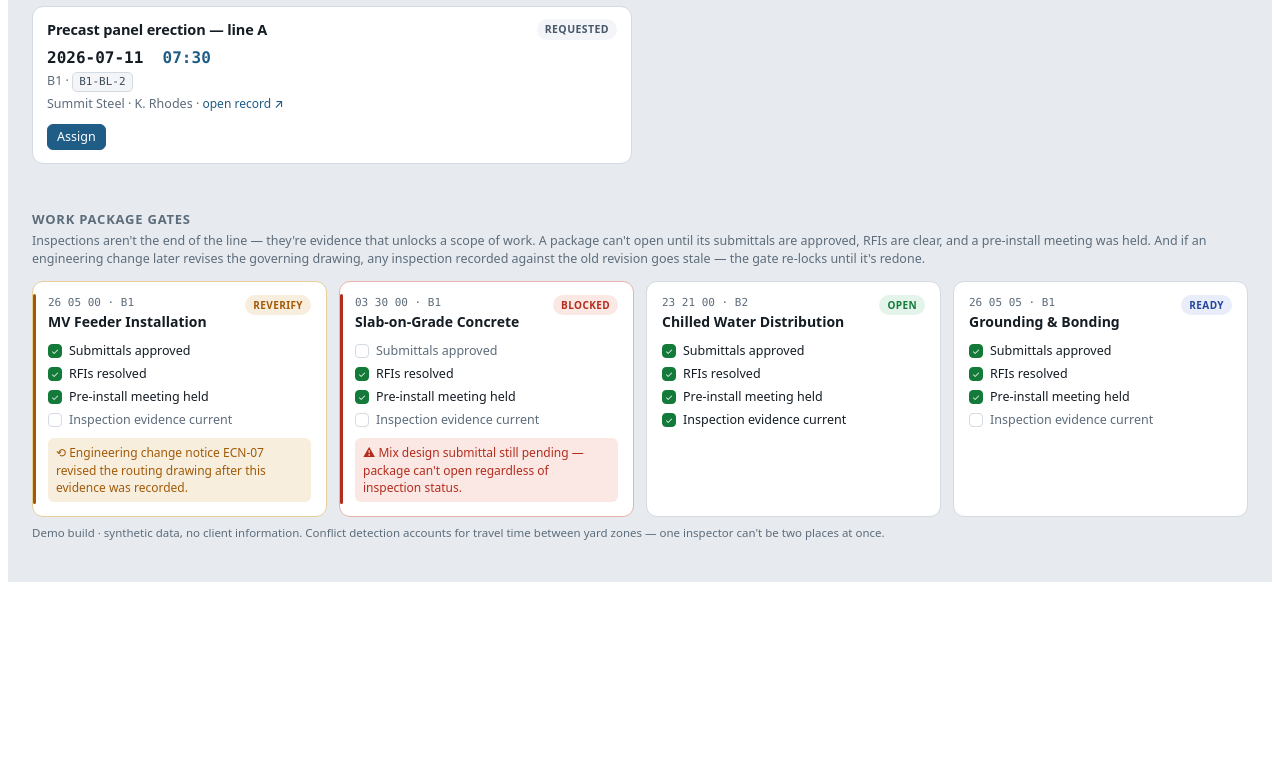
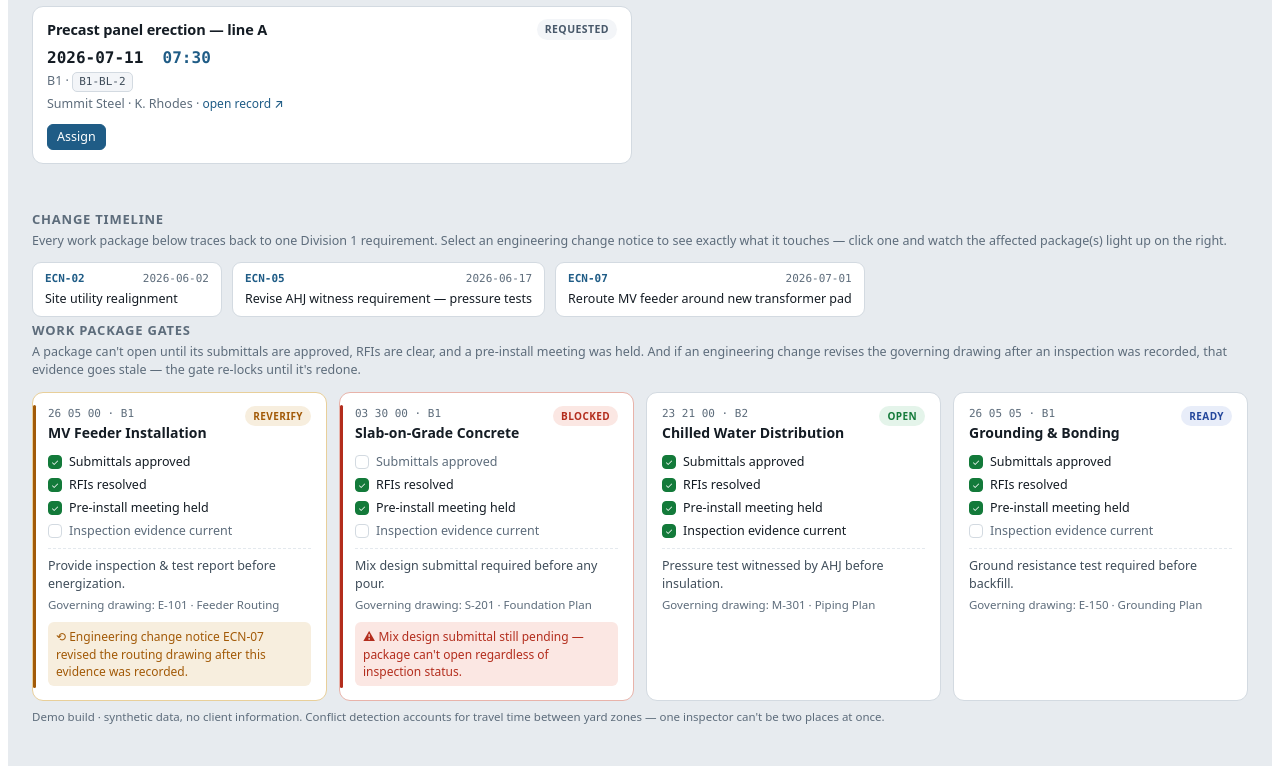
Before and after one commit to christopherlhamil-creator/inspection-request-scheduler, a plain HTML site: page index.html in a window 1280 px wide. Shown: the part 2045-2819 px from the top of the page. Before the commit the page ends 2635 px from the top, so only its background shows below. Drawn offline with Linux system fonts and the light colour scheme.

Commit message:
Add the change timeline — Div 1 as the cross-reference spine
The real system: every work package traces to one Division 1
requirement, which already joins to its governing drawing, submittal,
and inspection evidence. This makes that join visible and interactive:
click an engineering change notice and see exactly which work
package(s) it re-locks, live, without re-deriving anything.

Fixes a bug caught in testing: the bulletin chip's own selected-state
highlight never applied because the click handler didn't re-render the
timeline strip itself.

README: reframes the whole system around Div 1 as the cross-reference
database, and adds the prototype (Python) -> production (Apps Script,
autonomous, no external APIs) origin story.

Co-Authored-By: Claude Opus 4.8 <noreply@anthropic.com>

```diff
--- a/index.html
+++ b/index.html
@@ -130,6 +130,23 @@
   .gitem.off span.k{color:var(--mut)}
   .gnote{font-size:12px;color:var(--hold);margin-top:9px;background:var(--hold-tint);border-radius:6px;padding:6px 8px}
   .gnote.stop{color:var(--stop);background:var(--stop-tint)}
+  .gate .req{font-size:12.5px;color:#3f4d5a;margin-top:8px;padding-top:8px;border-top:1px dashed var(--line2)}
+  .gate .dwg{font-size:11.5px;color:var(--mut);margin-top:3px}
+  .gate.hl{box-shadow:0 0 0 2px var(--steel);border-color:var(--steel)}
+
+  /* change timeline */
+  .bull-strip{display:flex;gap:10px;flex-wrap:wrap;margin:2px 0 4px}
+  .bull{background:var(--card);border:1px solid var(--line);border-radius:9px;padding:8px 12px;cursor:pointer;
+    min-width:190px;transition:border-color .12s,box-shadow .12s}
+  .bull:hover{border-color:#bcccd8}
+  .bull.sel{border-color:var(--steel);box-shadow:0 0 0 2px var(--steel-tint)}
+  .bull .id{font-family:var(--mono);font-size:11px;color:var(--steel);font-weight:600}
+  .bull .bdate{font-family:var(--mono);font-size:11px;color:var(--mut);float:right}
+  .bull .btitle{font-size:12.5px;margin-top:3px;text-wrap:balance}
+  .bull-summary{font-size:12.5px;color:var(--ink);background:var(--steel-tint);border-radius:8px;
+    padding:9px 12px;margin:2px 0 16px;display:none}
+  .bull-summary.show{display:block}
+  .bull-summary b{color:var(--steel)}
 </style>
 
 <div class="ib-root">
@@ -179,11 +196,17 @@
   </div>
 
   <div class="gates-sec">
+    <div class="gates-h"><h2>Change timeline</h2></div>
+    <p class="gates-sub">Every work package below traces back to one Division 1 requirement. Select an
+      engineering change notice to see exactly what it touches — click one and watch the affected
+      package(s) light up on the right.</p>
+    <div class="bull-strip" id="bulletins"></div>
+    <div class="bull-summary" id="bullSummary"></div>
+
     <div class="gates-h"><h2>Work package gates</h2></div>
-    <p class="gates-sub">Inspections aren't the end of the line — they're evidence that unlocks a scope of
-      work. A package can't open until its submittals are approved, RFIs are clear, and a pre-install
-      meeting was held. And if an engineering change later revises the governing drawing, any inspection
-      recorded against the old revision goes stale — the gate re-locks until it's redone.</p>
+    <p class="gates-sub">A package can't open until its submittals are approved, RFIs are clear, and a
+      pre-install meeting was held. And if an engineering change revises the governing drawing after an
+      inspection was recorded, that evidence goes stale — the gate re-locks until it's redone.</p>
     <div class="gates-grid" id="gates"></div>
   </div>
 
@@ -244,22 +267,38 @@
   // until it's redone. This is the compliance backbone the scheduler feeds.
   var WORK_PACKAGES=[
     { spec:"26 05 00", name:"MV Feeder Installation", building:"B1",
+      requirement:"Provide inspection & test report before energization.", drawing:"E-101 · Feeder Routing",
       submittals:"Approved", rfisClear:true, preInstall:true,
       evidenceId:"F113", governingRevDate:day(-1)+"T00:00", // design change landed AFTER the evidence was recorded
       note:"Engineering change notice ECN-07 revised the routing drawing after this evidence was recorded." },
     { spec:"03 30 00", name:"Slab-on-Grade Concrete", building:"B1",
+      requirement:"Mix design submittal required before any pour.", drawing:"S-201 · Foundation Plan",
       submittals:"Pending", rfisClear:true, preInstall:true,
       evidenceId:null, governingRevDate:day(-30)+"T00:00",
       note:"Mix design submittal still pending — package can't open regardless of inspection status." },
     { spec:"23 21 00", name:"Chilled Water Distribution", building:"B2",
+      requirement:"Pressure test witnessed by AHJ before insulation.", drawing:"M-301 · Piping Plan",
       submittals:"Approved", rfisClear:true, preInstall:true,
       evidenceId:"F114", governingRevDate:day(-30)+"T00:00",
       note:"" },
     { spec:"26 05 05", name:"Grounding & Bonding", building:"B1",
+      requirement:"Ground resistance test required before backfill.", drawing:"E-150 · Grounding Plan",
       submittals:"Approved", rfisClear:true, preInstall:true,
       evidenceId:null, governingRevDate:day(-30)+"T00:00",
       note:"Prerequisites clear — awaiting the scheduled inspection to close the gate." }
   ];
+
+  // The change log. Most bulletins land, get absorbed, and nothing downstream
+  // notices — ECN-02 and ECN-05 both predate every inspection on file, so they
+  // never flip a gate. ECN-07 lands AFTER MV Feeder Installation's evidence was
+  // recorded, which is what re-locks that one gate. Selecting a bulletin below
+  // re-runs computeGate_() for exactly the packages it touches.
+  var BULLETINS=[
+    { id:"ECN-02", date:day(-30), title:"Site utility realignment", specs:["03 30 00","23 21 00"], drawings:["S-201 · Foundation Plan","M-301 · Piping Plan"] },
+    { id:"ECN-05", date:day(-15), title:"Revise AHJ witness requirement — pressure tests", specs:["23 21 00"], drawings:["M-301 · Piping Plan"] },
+    { id:"ECN-07", date:day(-1),  title:"Reroute MV feeder around new transformer pad", specs:["26 05 00"], drawings:["E-101 · Feeder Routing"] }
+  ];
+  var selectedBulletin=null;
 
   function findEvidence_(id){ return DATA.right.concat(DATA.left).filter(function(r){return r.id===id;})[0]; }
 
@@ -393,17 +432,22 @@
     if(!right.length)Rt.appendChild(mkEmpty('Nothing scheduled.'));
     right.forEach(function(r){Rt.appendChild(card(r,'right'));});
 
+    drawBulletins();
     drawGates();
+    drawSummary();
   }
   function mkEmpty(t){var d=document.createElement('div');d.className='empty';d.textContent=t;return d;}
 
   function gitem(on,label){return '<div class="gitem '+(on?'on':'off')+'"><span class="b">'+(on?'✓':'')+'</span><span class="k">'+label+'</span></div>';}
   function drawGates(){
     var wrap=document.getElementById('gates'); wrap.innerHTML='';
+    var hlSpecs = selectedBulletin ? selectedBulletin.specs : null;
     WORK_PACKAGES.forEach(function(wp){
       var g=computeGate_(wp);
       var pillMap={blocked:'Blocked',ready:'Ready',stale:'Reverify',open:'Open'};
-      var card=document.createElement('div'); card.className='gate '+(g.state==='blocked'?'blocked':g.state==='stale'?'stale':'');
+      var isHl = hlSpecs && hlSpecs.indexOf(wp.spec)!==-1;
+      var card=document.createElement('div');
+      card.className='gate '+(g.state==='blocked'?'blocked':g.state==='stale'?'stale':'')+(isHl?' hl':'');
       var html='<div class="row1"><div><div class="spec">'+esc(wp.spec)+' · '+esc(wp.building)+'</div>'+
         '<div class="name">'+esc(wp.name)+'</div></div><span class="gpill '+g.state+'">'+pillMap[g.state]+'</span></div>'+
         '<div class="glist">'+
@@ -411,11 +455,39 @@
           gitem(wp.rfisClear,'RFIs resolved')+
           gitem(wp.preInstall,'Pre-install meeting held')+
           gitem(g.state==='open','Inspection evidence current')+
-        '</div>';
+        '</div>'+
+        '<div class="req">'+esc(wp.requirement)+'</div>'+
+        '<div class="dwg">Governing drawing: '+esc(wp.drawing)+'</div>';
       var note = g.state==='stale' ? wp.note : (g.state==='blocked'?wp.note:'');
       if(note) html+='<div class="gnote'+(g.state==='blocked'?' stop':'')+'">'+ (g.state==='stale'?'⟲ ':'⚠ ') +esc(note)+'</div>';
       card.innerHTML=html; wrap.appendChild(card);
     });
+  }
+
+  function drawBulletins(){
+    var wrap=document.getElementById('bulletins'); wrap.innerHTML='';
+    BULLETINS.forEach(function(b){
+      var el=document.createElement('div');
+      el.className='bull'+(selectedBulletin===b?' sel':'');
+      el.innerHTML='<span class="bdate">'+esc(b.date)+'</span><span class="id">'+esc(b.id)+'</span>'+
+        '<div class="btitle">'+esc(b.title)+'</div>';
+      el.onclick=function(){ selectedBulletin = (selectedBulletin===b) ? null : b; drawBulletins(); drawGates(); drawSummary(); };
+      wrap.appendChild(el);
+    });
+  }
+
+  function drawSummary(){
+    var el=document.getElementById('bullSummary');
+    if(!selectedBulletin){ el.className='bull-summary'; el.innerHTML=''; return; }
+    var b=selectedBulletin;
+    var affected=WORK_PACKAGES.filter(function(wp){return b.specs.indexOf(wp.spec)!==-1;});
+    var parts=affected.map(function(wp){
+      var g=computeGate_(wp); var lbl={blocked:'Blocked',ready:'Ready',stale:'now Reverify',open:'still Open — evidence predates this change'}[g.state];
+      return '<b>'+esc(wp.name)+'</b> ('+lbl+')';
+    });
+    el.className='bull-summary show';
+    el.innerHTML='<b>'+esc(b.id)+'</b> ('+esc(b.date)+') revised '+esc(b.drawings.join(', '))+' — touches '+
+      affected.length+' work package'+(affected.length===1?'':'s')+': '+parts.join(', ')+'.';
   }
   function stat(v,label,sub,warn){return '<div class="stat'+(warn?' warn':'')+'"><span class="v">'+v+'</span><span class="lbl">'+label+'</span><span class="sub">'+sub+'</span></div>';}
 
```
Also changed, not shown: 1 other file.
